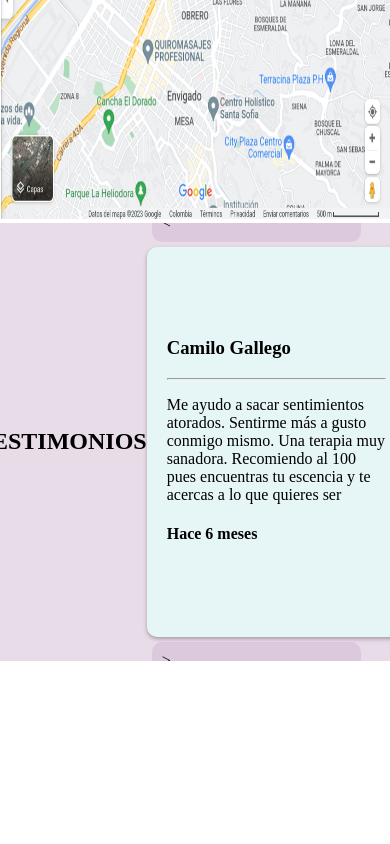
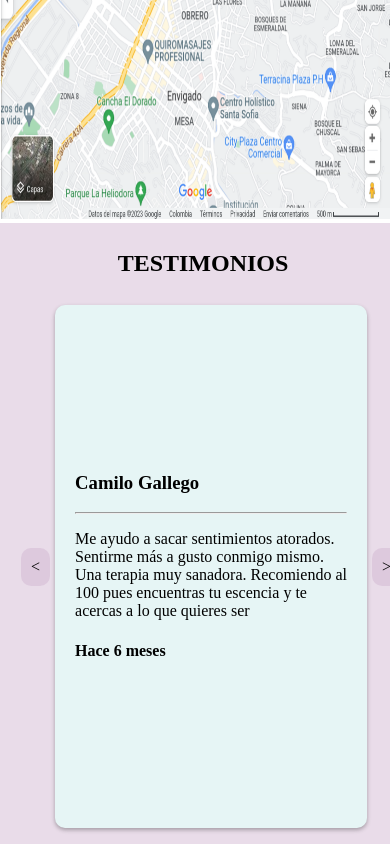
Before and after one commit to danielcarz/vercel5, a React (Vite) app: page / in a window 390 px wide. Shown: the part 2374-3218 px from the top of the page. Before the commit the page ends 3035 px from the top, so only its background shows below. Built offline with nearby package versions, Linux system fonts and the light colour scheme.

Commit message:
SASS comments poscionamiento

```diff
--- a/src/sass/index.css
+++ b/src/sass/index.css
@@ -798,33 +798,52 @@ body {
     display: -webkit-box;
     display: -ms-flexbox;
     display: flex;
-    -webkit-box-align: center;
-        -ms-flex-align: center;
-            align-items: center;
+    -webkit-box-orient: vertical;
+    -webkit-box-direction: normal;
+        -ms-flex-direction: column;
+            flex-direction: column;
     margin: 0 auto;
     width: 100%;
-    height: 50vh;
+    height: auto;
     padding: 0.5rem;
     overflow-x: scroll;
     -ms-scroll-snap-type: x mandatory;
         scroll-snap-type: x mandatory;
     background-color: #d0b4cf75;
   }
-  .comment-carousel .arrow {
+  .comment-carousel .tittle-wrapper {
+    text-align: center;
+  }
+  .comment-carousel .comment-block {
+    display: -webkit-box;
+    display: -ms-flexbox;
+    display: flex;
+    -webkit-box-align: center;
+        -ms-flex-align: center;
+            align-items: center;
+    margin: 0 auto;
+    width: 100%;
+    height: auto;
+    padding: 0.5rem;
+    overflow-x: scroll;
+    -ms-scroll-snap-type: x mandatory;
+        scroll-snap-type: x mandatory;
+  }
+  .comment-carousel .comment-block .arrow {
     cursor: pointer;
     padding: 10px;
     background-color: #d0b4cf75;
     border-radius: 10px;
     margin: 5px;
   }
-  .comment-carousel .comments-wrapper {
+  .comment-carousel .comment-block .comments-wrapper {
     background-color: #E6F5F5;
     border-radius: 10px;
     -webkit-box-shadow: 0px 2px 4px rgba(0, 0, 0, 0.3);
             box-shadow: 0px 2px 4px rgba(0, 0, 0, 0.3);
     margin: 0 auto;
     width: 100%;
-    height: 350px;
+    height: 483px;
     padding: 20px;
     display: -webkit-box;
     display: -ms-flexbox;
@@ -833,7 +852,7 @@ body {
         -ms-flex-align: center;
             align-items: center;
   }
-  .comment-carousel .comments-wrapper .text-wrapper {
+  .comment-carousel .comment-block .comments-wrapper .text-wrapper {
     margin: 10px;
     margin: 0 auto;
     width: 100%;
```
Also changed, not shown: src/sass/components/_comments.scss (+27 -3 lines), 1 other file (tests, documents, lock files or other folders).
